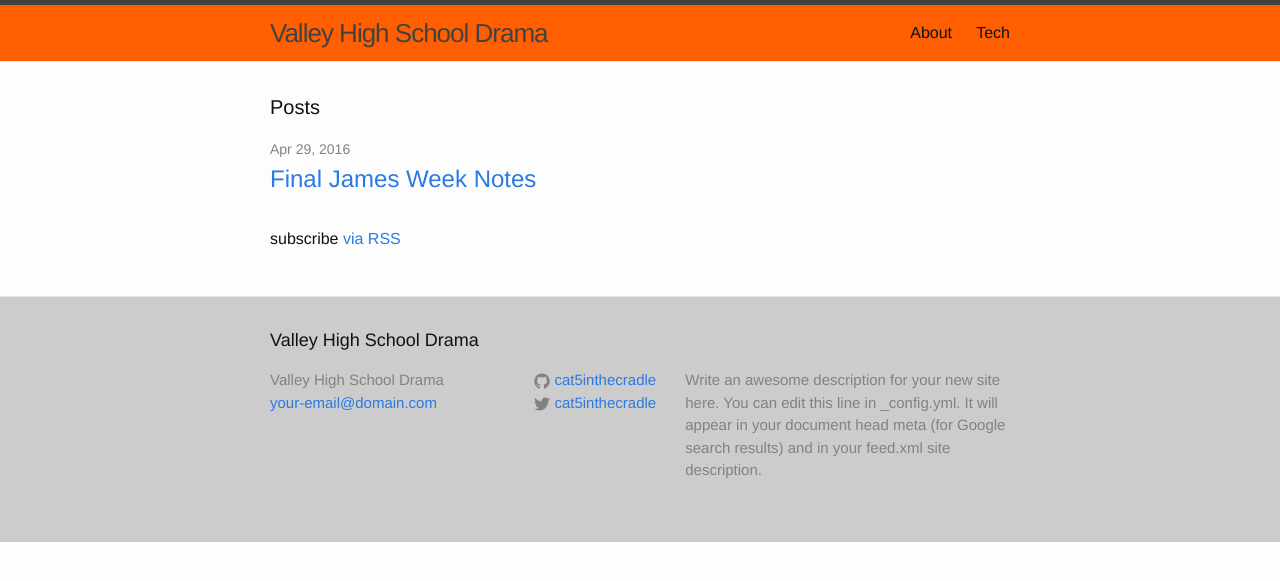
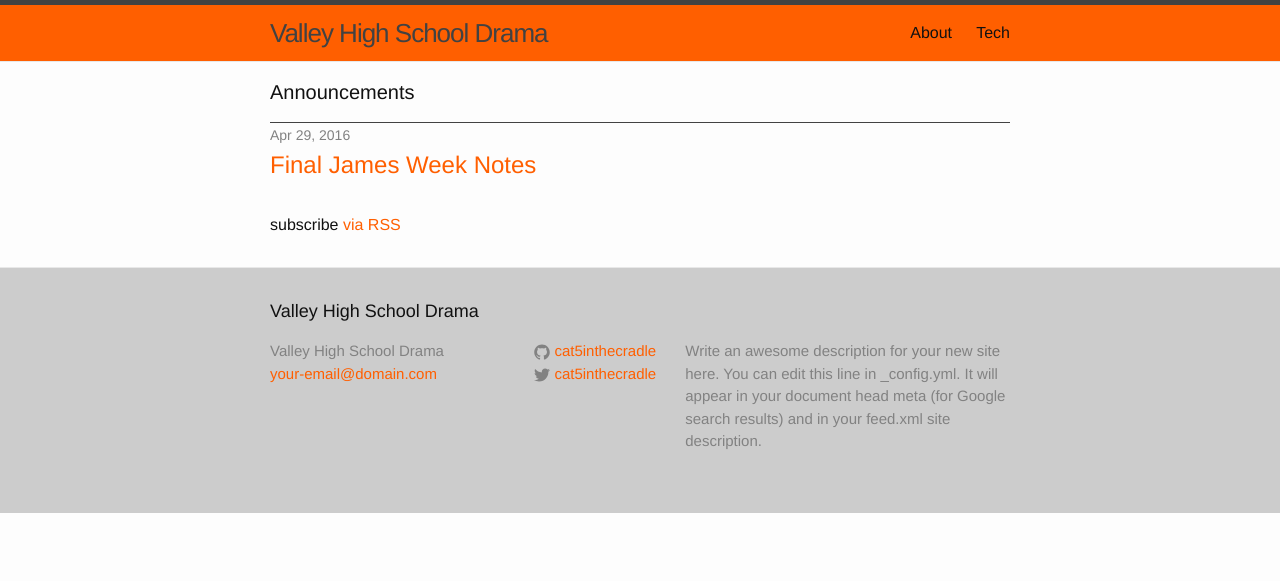
Before and after one commit to cat5inthecradle/valleydrama, a Jekyll site: the page built from index.html, in a window 1280 px wide. Shown: the top 581 px of the page. Built offline with Jekyll 4.4.1, drawn with Linux system fonts in a browser that asks for light colours.

Commit message:
menu style and color tweaks

```diff
--- a/_includes/header.html
+++ b/_includes/header.html
@@ -15,7 +15,7 @@
 
       <div class="trigger">
         {% if page.url != "/" %}
-          <a class="page-link" href="{{ site.baseurl }}">Home</a>
+          <a class="page-link" href="{{ site.baseurl }}/">Home</a>
         {% endif %}
         {% for my_page in site.pages %}
           {% if my_page.title %}
--- a/_sass/_layout.scss
+++ b/_sass/_layout.scss
@@ -2,7 +2,7 @@
  * Site header
  */
 .site-header {
-    background: #FF5F00;
+    background: $brand-color;
     border-top: 5px solid $grey-color-dark;
     border-bottom: 1px solid $grey-color-light;
     min-height: 56px;
@@ -25,7 +25,7 @@
     }
 
     @include media-query($on-palm) {
-        font-size: 22px;
+        font-size: 24px;
     }
 }
 
@@ -51,8 +51,8 @@
         position: absolute;
         top: 9px;
         right: $spacing-unit / 2;
-        background-color: $background-color;
-        border: 1px solid $grey-color-light;
+        background-color: $brand-color;
+        border: 1px solid $grey-color-dark;
         border-radius: 5px;
         text-align: right;
 
@@ -174,7 +174,7 @@
  * Page content
  */
 .page-content {
-    padding: $spacing-unit 0;
+    padding: 0.5 * $spacing-unit 0;
 }
 
 .page-heading {
@@ -186,6 +186,7 @@
     list-style: none;
 
     > li {
+        border-top: solid 1px $grey-color-dark;
         margin-bottom: $spacing-unit;
     }
 }
--- a/css/main.scss
+++ b/css/main.scss
@@ -16,7 +16,7 @@ $spacing-unit:     30px;
 
 $text-color:       #111;
 $background-color: #fdfdfd;
-$brand-color:      #2a7ae2;
+$brand-color:      #FF5F00;
 
 $grey-color:       #828282;
 $grey-color-light: lighten($grey-color, 40%);
--- a/index.html
+++ b/index.html
@@ -4,7 +4,7 @@ layout: default
 
 <div class="home">
 
-  <h1 class="page-heading">Posts</h1>
+  <h1 class="page-heading">Announcements</h1>
 
   <ul class="post-list">
     {% for post in site.posts %}
```
